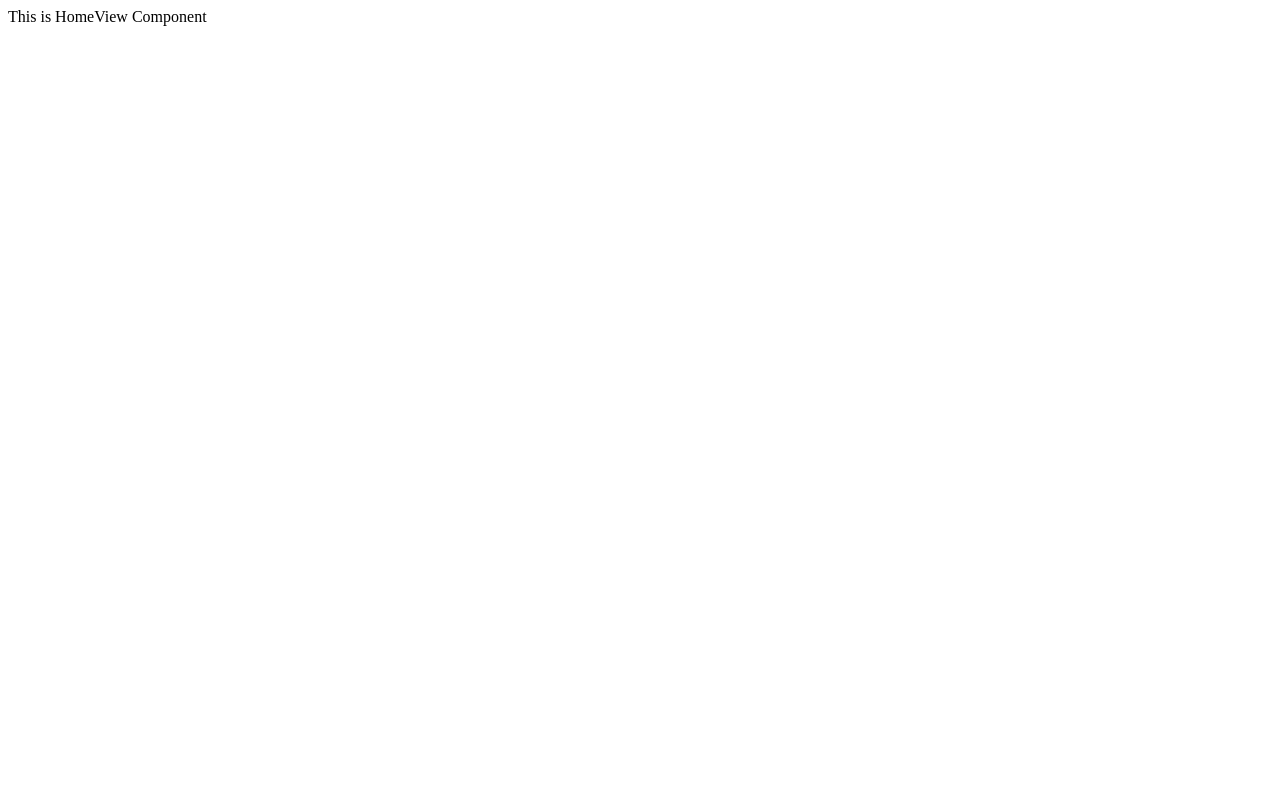
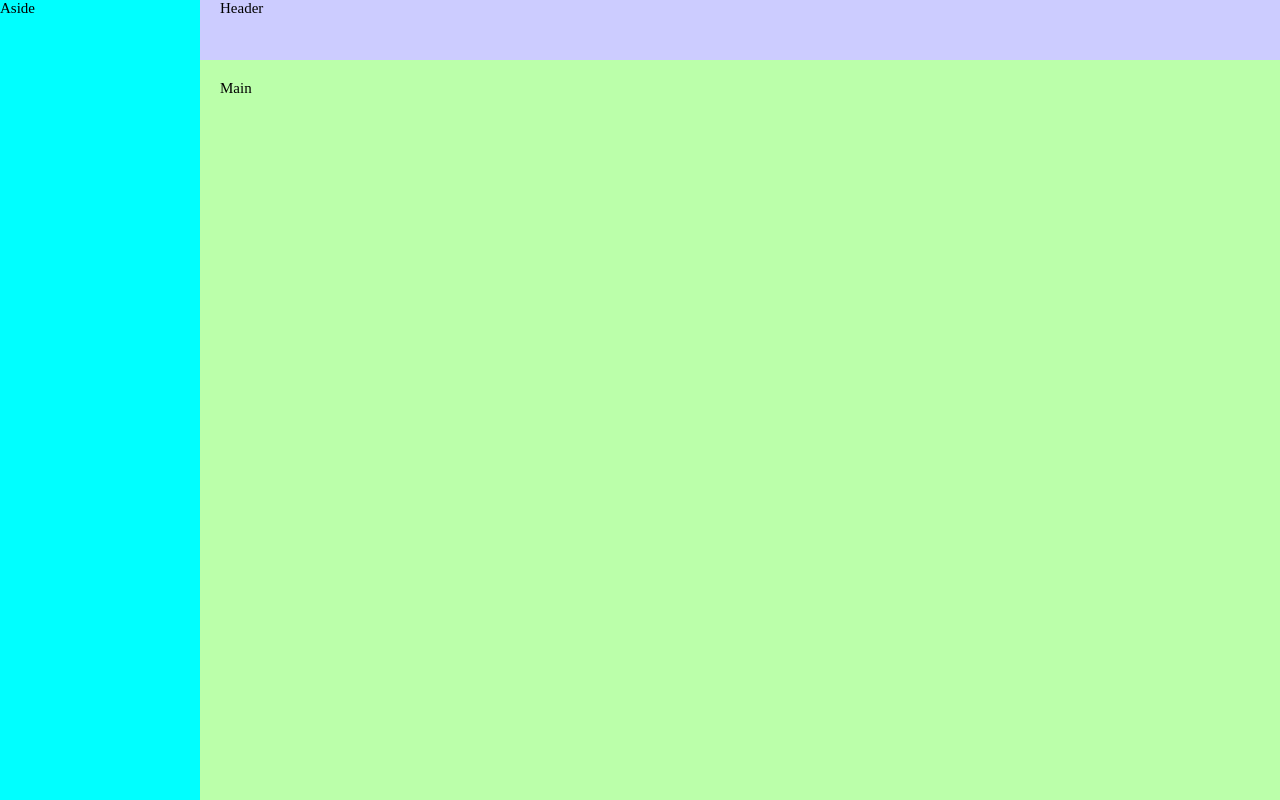
Before and after one commit to tianyuan65/vue_property_management, a Vue app: page /#/home in a window 1280 px wide. Built offline with nearby package versions, Linux system fonts and the light colour scheme.

Commit message:
create home component

```diff
--- a/src/views/home/HomeView.vue
+++ b/src/views/home/HomeView.vue
@@ -1,6 +1,12 @@
 <template>
-  <div>
-    This is HomeView Component
+  <div class="common-layout">
+    <el-container>
+      <el-aside width="200px">Aside</el-aside>
+      <el-container>
+        <el-header>Header</el-header>
+        <el-main>Main</el-main>
+      </el-container>
+    </el-container>
   </div>
 </template>
 
@@ -8,6 +14,18 @@
 
 </script>
 
-<style>
-
+<style lang="scss">
+  .el-aside{
+    background: aqua;
+    height:100%;
+  }
+  .el-header{
+    background: #ccf;
+  }
+  .el-main{
+    background: #bfa;
+  }
+  .el-container,.el-aside,.common-layout,#app,body,html{
+    height:100%;
+  }
 </style>
```
Also changed, not shown: 1 other file (tests, documents, lock files or other folders).
